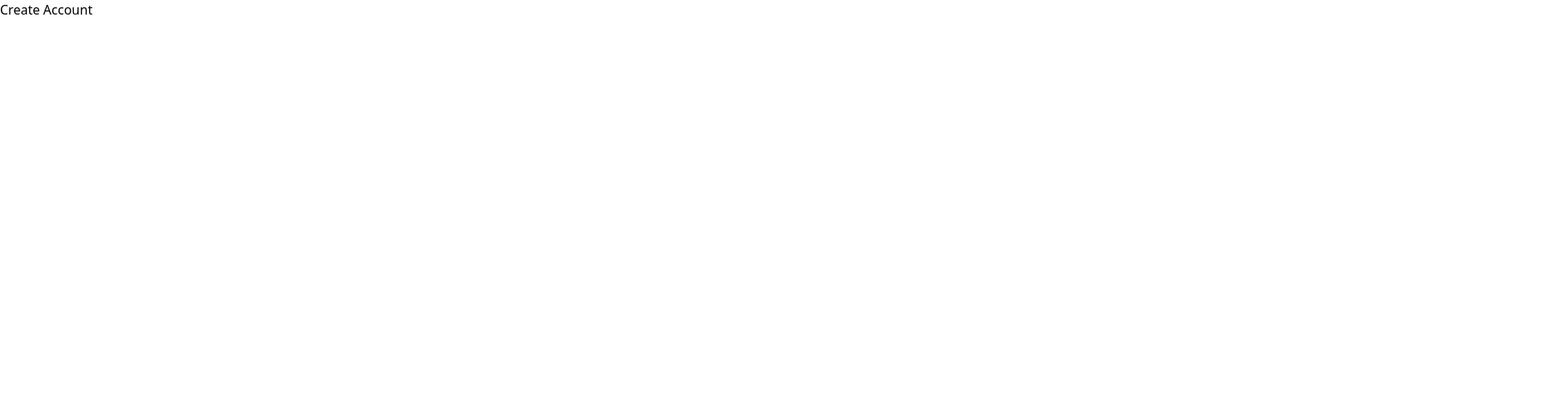
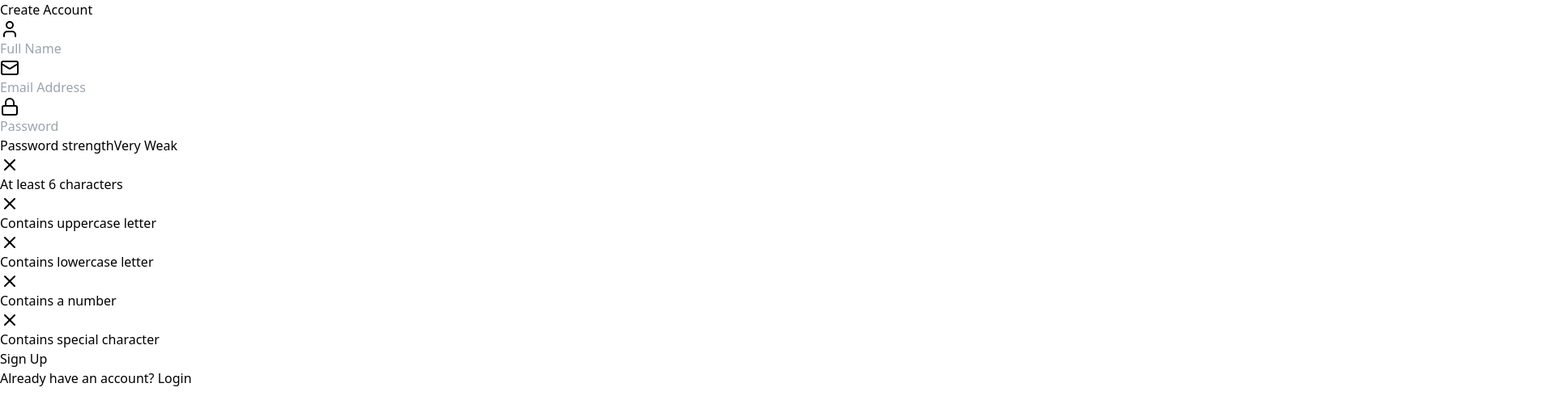
Before and after one commit to Iam-Ntwali/mern-auth, a React (Vite) app in the folder client/: page /signup in a window 1280 px wide. Shown: the top 516 px of the page at 81% size, 1920 px wide, since content can reach past the window. Built offline with nearby package versions, Linux system fonts and the light colour scheme.

Commit message:
feat: added password meter component

```diff
--- a/client/package.json
+++ b/client/package.json
@@ -11,6 +11,7 @@
   },
   "dependencies": {
     "framer-motion": "^11.3.31",
+    "lucide-react": "^0.436.0",
     "react": "^18.3.1",
     "react-dom": "^18.3.1",
     "react-router-dom": "^6.26.1"
--- /dev/null
+++ b/client/src/components/PasswordStrengthMeter.jsx
@@ -0,0 +1,80 @@
+import { Check, X } from "lucide-react";
+
+const PasswordCriteria = ({ password }) => {
+  const criteria = [
+    { label: "At least 6 characters", met: password.length >= 6 },
+    { label: "Contains uppercase letter", met: /[A-Z]/.test(password) },
+    { label: "Contains lowercase letter", met: /[a-z]/.test(password) },
+    { label: "Contains a number", met: /\d/.test(password) },
+    { label: "Contains special character", met: /[^A-Za-z0-9]/.test(password) },
+  ];
+
+  return (
+    <div className="mt-2 space-y-1">
+      {criteria.map((item) => (
+        <div key={item.label} className="flex items-center text-xs">
+          {item.met ? (
+            <Check className="size-4 text-green-500 mr-2" />
+          ) : (
+            <X className="size-4 text-gray-500 mr-2" />
+          )}
+          <span className={item.met ? "text-green-500" : "text-gray-400"}>
+            {item.label}
+          </span>
+        </div>
+      ))}
+    </div>
+  );
+};
+
+const PasswordStrengthMeter = ({ password }) => {
+  const getStrength = (pass) => {
+    let strength = 0;
+    if (pass.length >= 6) strength++;
+    if (pass.match(/[a-z]/) && pass.match(/[A-Z]/)) strength++;
+    if (pass.match(/\d/)) strength++;
+    if (pass.match(/[^a-zA-Z\d]/)) strength++;
+    return strength;
+  };
+  const strength = getStrength(password);
+
+  const getColor = (strength) => {
+    if (strength === 0) return "bg-red-500";
+    if (strength === 1) return "bg-red-400";
+    if (strength === 2) return "bg-yellow-500";
+    if (strength === 3) return "bg-yellow-400";
+    return "bg-green-500";
+  };
+
+  const getStrengthText = (strength) => {
+    if (strength === 0) return "Very Weak";
+    if (strength === 1) return "Weak";
+    if (strength === 2) return "Fair";
+    if (strength === 3) return "Good";
+    return "Strong";
+  };
+
+  return (
+    <div className="mt-2">
+      <div className="flex justify-between items-center mb-1">
+        <span className="text-xs text-gray-400">Password strength</span>
+        <span className="text-xs text-gray-400">
+          {getStrengthText(strength)}
+        </span>
+      </div>
+
+      <div className="flex space-x-1">
+        {[...Array(4)].map((_, index) => (
+          <div
+            key={index}
+            className={`h-1 w-1/4 rounded-full transition-colors duration-300
+                ${index < strength ? getColor(strength) : "bg-gray-600"}
+              `}
+          />
+        ))}
+      </div>
+      <PasswordCriteria password={password} />
+    </div>
+  );
+};
+export default PasswordStrengthMeter;
--- a/client/src/pages/SignUpPage.jsx
+++ b/client/src/pages/SignUpPage.jsx
@@ -1,6 +1,18 @@
 import { motion } from "framer-motion";
+import Input from "../components/Input";
+import { User, Mail, Lock } from "lucide-react";
+import { useState } from "react";
+import { Link } from "react-router-dom";
+import PasswordStrengthMeter from "../components/PasswordStrengthMeter";
 
 function SignUpPage() {
+  const [name, setName] = useState("");
+  const [email, setEmail] = useState("");
+  const [password, setPassword] = useState("");
+  // const navigate = useNavigate();
+
+  // const { signup, error, isLoading } = useAuthStore();
+
   const handleSignUp = async (e) => {
     e.preventDefault();
 
@@ -24,17 +36,50 @@
           Create Account
         </h2>
         <form onSubmit={handleSignUp}>
+          <Input
+            icon={User}
+            type="text"
+            placeholder="Full Name"
+            value={name}
+            onChange={(e) => setName(e.target.value)}
+          />
+          <Input
+            icon={Mail}
+            type="email"
+            placeholder="Email Address"
+            value={email}
+            onChange={(e) => setEmail(e.target.value)}
+          />
+          <Input
+            icon={Lock}
+            type="password"
+            placeholder="Password"
+            value={password}
+            onChange={(e) => setPassword(e.target.value)}
+          />
+          <PasswordStrengthMeter password={password} />
+
           <motion.button
             className="mt-5 w-full py-3 px-4 bg-gradient-to-r from-green-500 to-emerald-600 text-white
 						font-bold rounded-lg shadow-lg hover:from-green-600
 						hover:to-emerald-700 focus:outline-none focus:ring-2 focus:ring-green-500 focus:ring-offset-2
-						 focus:ring-offset-gray-900 transition duration-200"
+						focus:ring-offset-gray-900 transition duration-200"
             whileHover={{ scale: 1.02 }}
             whileTap={{ scale: 0.98 }}
             type="submit"
             // disabled={isLoading}
-          ></motion.button>
+          >
+            Sign Up
+          </motion.button>
         </form>
+      </div>
+      <div className="px-8 py-4 bg-gray-900 bg-opacity-50 flex justify-center">
+        <p className="text-sm text-gray-400">
+          Already have an account?{" "}
+          <Link to={"/login"} className="text-green-400 hover:underline">
+            Login
+          </Link>
+        </p>
       </div>
     </motion.div>
   );
```
Also changed, not shown: 1 other file (tests, documents, lock files or other folders).
